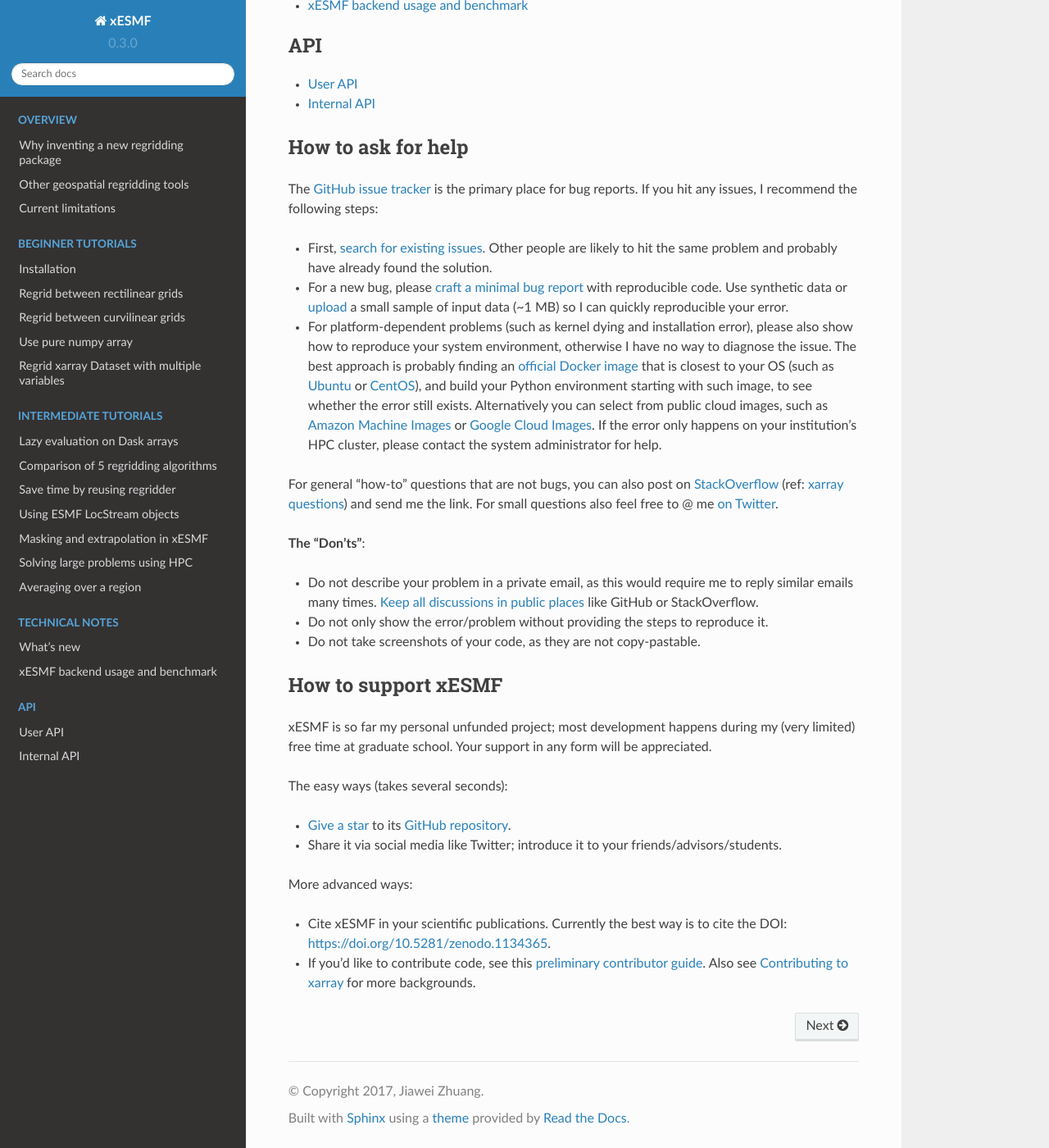
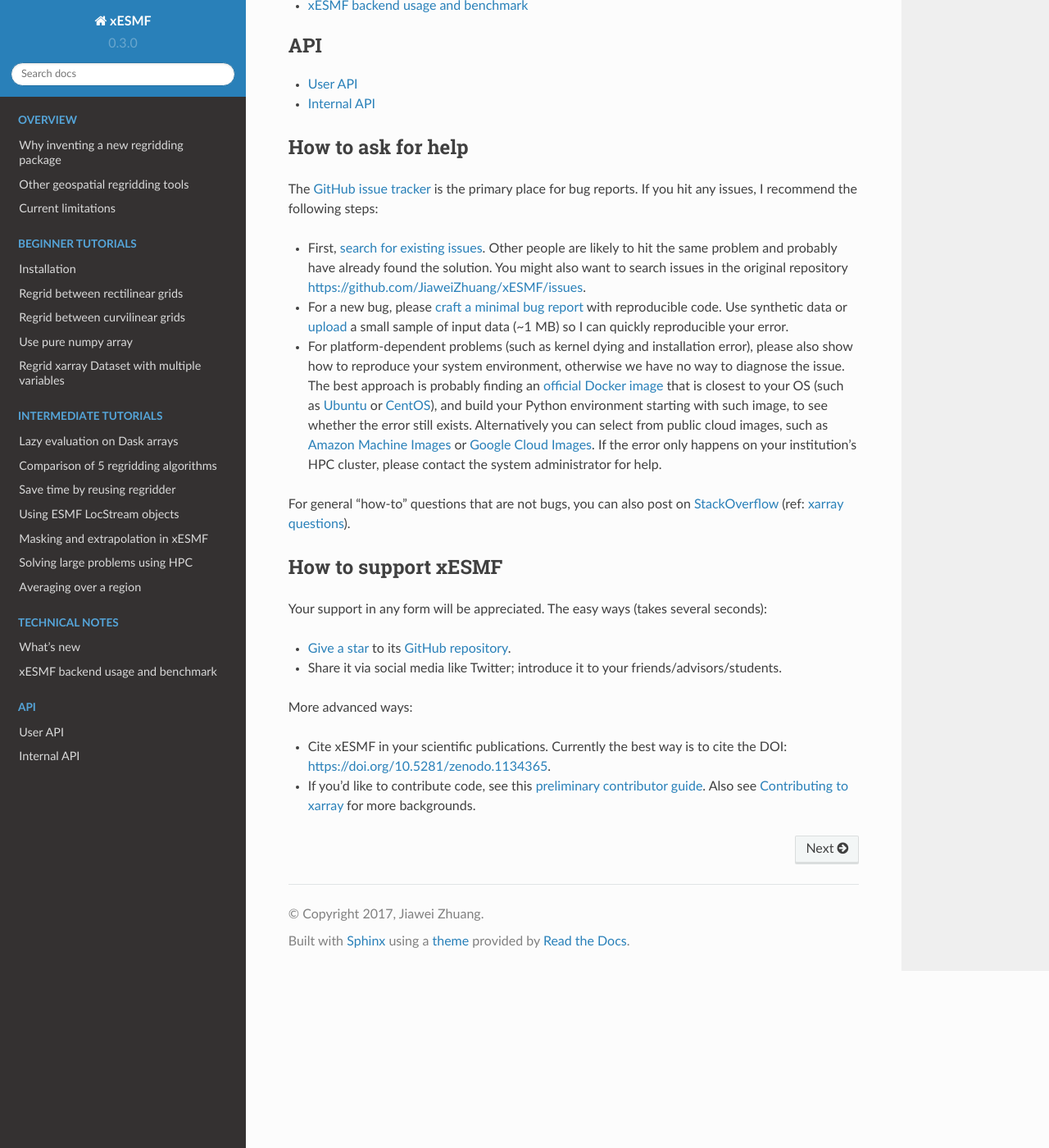
Before and after one commit to JiaweiZhuang/xESMF, a Sphinx documentation site: the page built from doc/index.rst, in a window 1280 px wide and 1400 px high, scrolled down 1085 px. Shown: the whole window at 82% size. Built offline with Sphinx 7.4.7 and the Read the Docs theme 2.0.0, drawn with Linux system fonts in a browser that asks for light colours.

Commit message:
docs: Replace I by we. Update github links to pangeo-data.

```diff
--- a/doc/index.rst
+++ b/doc/index.rst
@@ -70,32 +70,22 @@
 How to ask for help
 -------------------
 
-The `GitHub issue tracker <https://github.com/JiaweiZhuang/xESMF/issues>`_ is the primary place for bug reports. If you hit any issues, I recommend the following steps:
+The `GitHub issue tracker <https://github.com/pangeo-data/xESMF/issues>`_ is the primary place for bug reports. If you hit any issues, I recommend the following steps:
 
-- First, `search for existing issues <https://help.github.com/en/articles/searching-issues-and-pull-requests>`_. Other people are likely to hit the same problem and probably have already found the solution.
+- First, `search for existing issues <https://help.github.com/en/articles/searching-issues-and-pull-requests>`_. Other people are likely to hit the same problem and probably have already found the solution. You might also want to search issues in the original repository `<https://github.com/JiaweiZhuang/xESMF/issues>`_.
 
 - For a new bug, please `craft a minimal bug report <https://matthewrocklin.com/blog/work/2018/02/28/minimal-bug-reports>`_ with reproducible code. Use synthetic data or `upload <https://help.github.com/en/articles/file-attachments-on-issues-and-pull-requests>`_ a small sample of input data (~1 MB) so I can quickly reproducible your error.
 
-- For platform-dependent problems (such as kernel dying and installation error), please also show how to reproduce your system environment, otherwise I have no way to diagnose the issue. The best approach is probably finding an `official Docker image <https://docs.docker.com/docker-hub/official_images/>`_ that is closest to your OS (such as `Ubuntu <https://hub.docker.com/_/ubuntu/>`_ or `CentOS <https://hub.docker.com/_/centos/>`_), and build your Python environment starting with such image, to see whether the error still exists. Alternatively you can select from public cloud images, such as `Amazon Machine Images <https://docs.aws.amazon.com/AWSEC2/latest/UserGuide/AMIs.html>`_ or `Google Cloud Images <https://cloud.google.com/compute/docs/images>`_. If the error only happens on your institution's HPC cluster, please contact the system administrator for help.
+- For platform-dependent problems (such as kernel dying and installation error), please also show how to reproduce your system environment, otherwise we have no way to diagnose the issue. The best approach is probably finding an `official Docker image <https://docs.docker.com/docker-hub/official_images/>`_ that is closest to your OS (such as `Ubuntu <https://hub.docker.com/_/ubuntu/>`_ or `CentOS <https://hub.docker.com/_/centos/>`_), and build your Python environment starting with such image, to see whether the error still exists. Alternatively you can select from public cloud images, such as `Amazon Machine Images <https://docs.aws.amazon.com/AWSEC2/latest/UserGuide/AMIs.html>`_ or `Google Cloud Images <https://cloud.google.com/compute/docs/images>`_. If the error only happens on your institution's HPC cluster, please contact the system administrator for help.
 
-For general "how-to" questions that are not bugs, you can also post on `StackOverflow <https://stackoverflow.com/>`_ (ref: `xarray questions <https://stackoverflow.com/questions/tagged/python-xarray>`_) and send me the link. For small questions also feel free to @ me `on Twitter <https://twitter.com/Jiawei_Zhuang_>`_.
-
-
-**The "Don'ts"**:
-
-- Do not describe your problem in a private email, as this would require me to reply similar emails many times. `Keep all discussions in public places <https://matthewrocklin.com/blog/2019/02/28/slack-github>`_ like GitHub or StackOverflow.
-- Do not only show the error/problem without providing the steps to reproduce it.
-- Do not take screenshots of your code, as they are not copy-pastable.
+For general "how-to" questions that are not bugs, you can also post on `StackOverflow <https://stackoverflow.com/>`_ (ref: `xarray questions <https://stackoverflow.com/questions/tagged/python-xarray>`_).
 
 
 How to support xESMF
 --------------------
+Your support in any form will be appreciated. The easy ways (takes several seconds):
 
-xESMF is so far my personal unfunded project; most development happens during my (very limited) free time at graduate school. Your support in any form will be appreciated.
-
-The easy ways (takes several seconds):
-
-- `Give a star <https://help.github.com/en/articles/saving-repositories-with-stars>`_ to its `GitHub repository <https://github.com/JiaweiZhuang/xESMF>`_.
+- `Give a star <https://help.github.com/en/articles/saving-repositories-with-stars>`_ to its `GitHub repository <https://github.com/pangeo-data/xESMF>`_.
 - Share it via social media like Twitter; introduce it to your friends/advisors/students.
 
 More advanced ways:
--- a/doc/why.rst
+++ b/doc/why.rst
@@ -40,7 +40,7 @@
 
 :ref:`Current geospatial regridding tools <other_tools-label>` tend to have non-trivial learning curves.
 xESMF tries to be simple and intuitive.
-Instead of inventing a new data structure, it relies on well-estabilished standards
+Instead of inventing a new data structure, it relies on well-established standards
 (numpy and xarray), so users don't need to learn a bunch of new syntaxes or even a new software stack.
 
 xESMF can track metadata in ``xarray.DataArray`` / ``xarray.Dataset``, and
```
Also changed, not shown: doc/other_tools.rst (+4 -5 lines).
